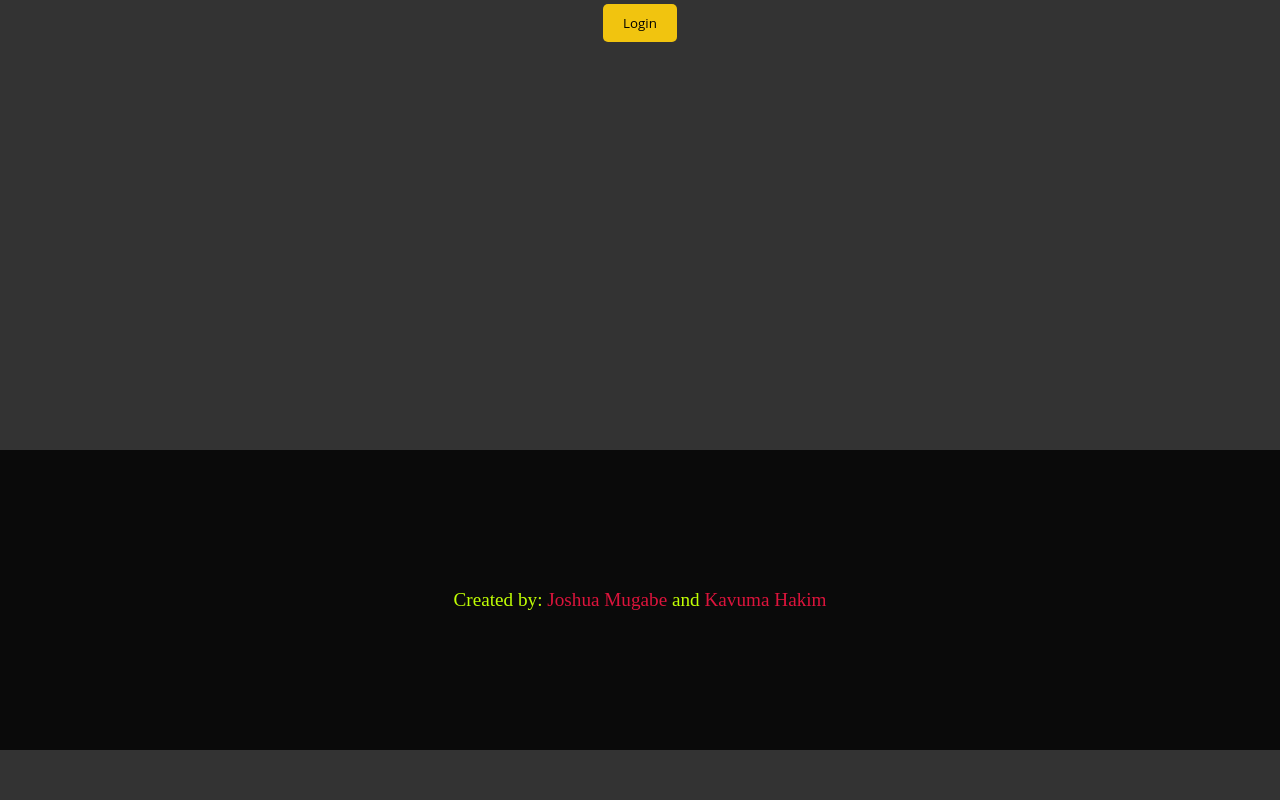
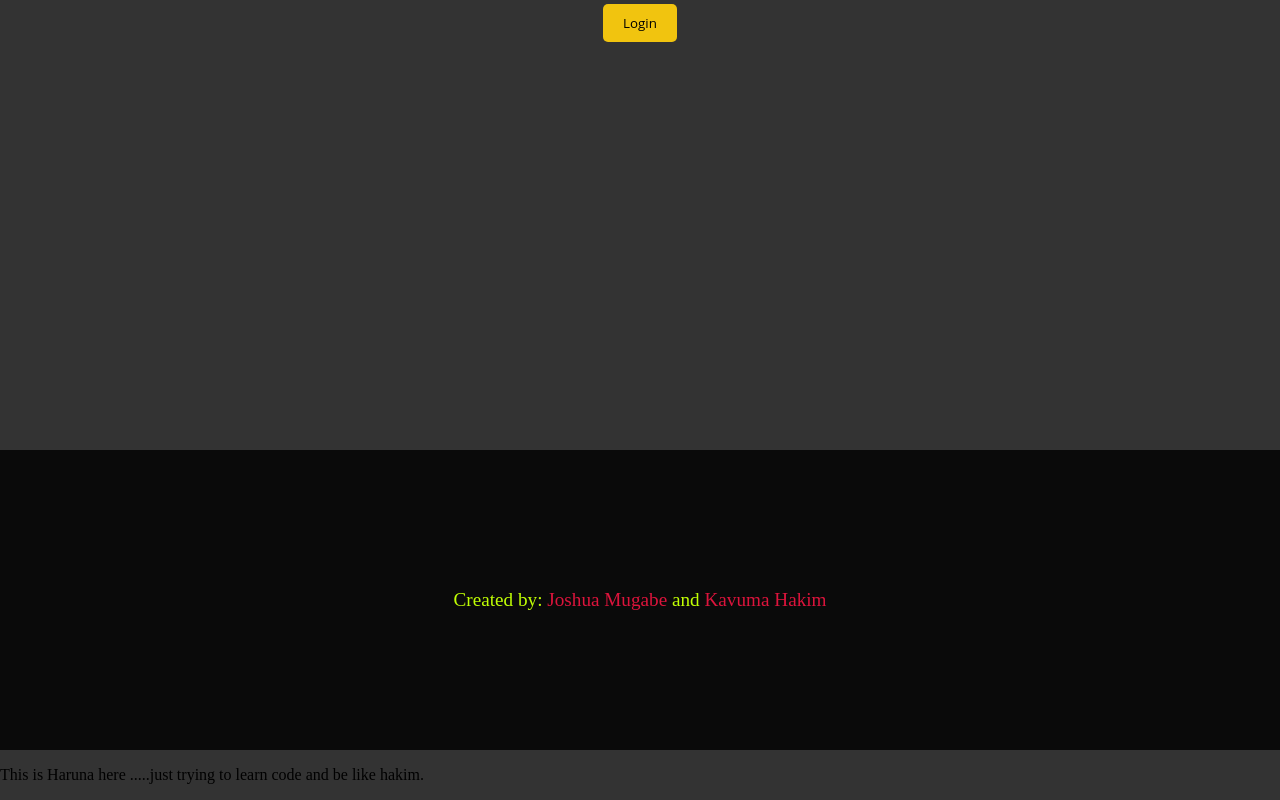
Before and after one commit to KavumaHakim/LearningGit, a plain HTML site: page index.html in a window 1280 px wide. Shown: the part 410-1210 px from the top of the page. Before the commit the page ends 1160 px from the top, so only its background shows below. Drawn offline with Linux system fonts and the light colour scheme.

Commit message:
haruna playing with your code here.

```diff
--- a/index.html
+++ b/index.html
@@ -27,6 +27,6 @@
         <p>Created by: <a href="jshmgb3@gmail.com">Joshua Mugabe</a> and <a href="hakimkavuma99@gmail.com">Kavuma Hakim</a></p>
     </footer>
 
-
+<p>This is Haruna here .....just trying to learn code and be like hakim.</p>
     </body>
 </html>
```
